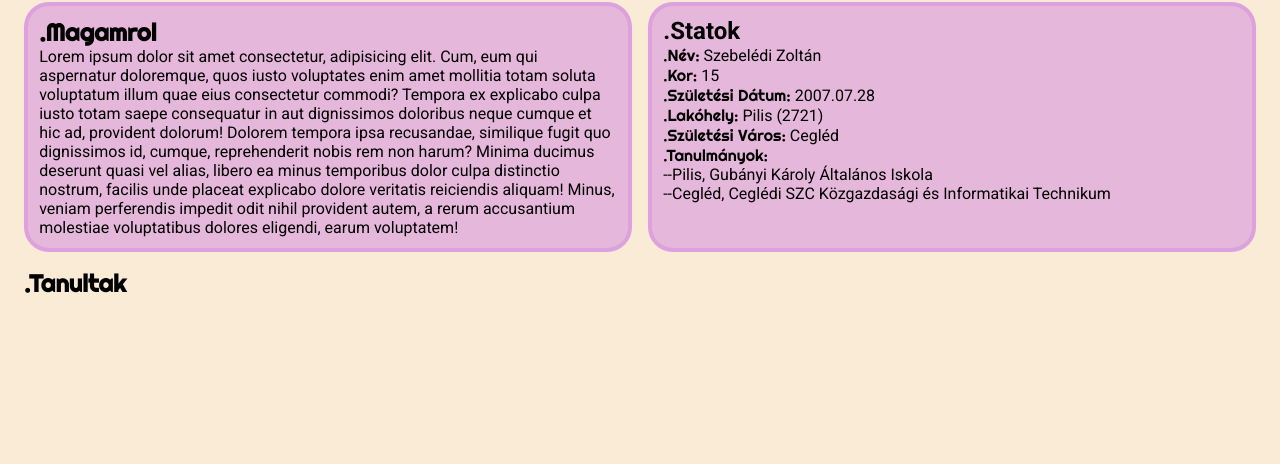
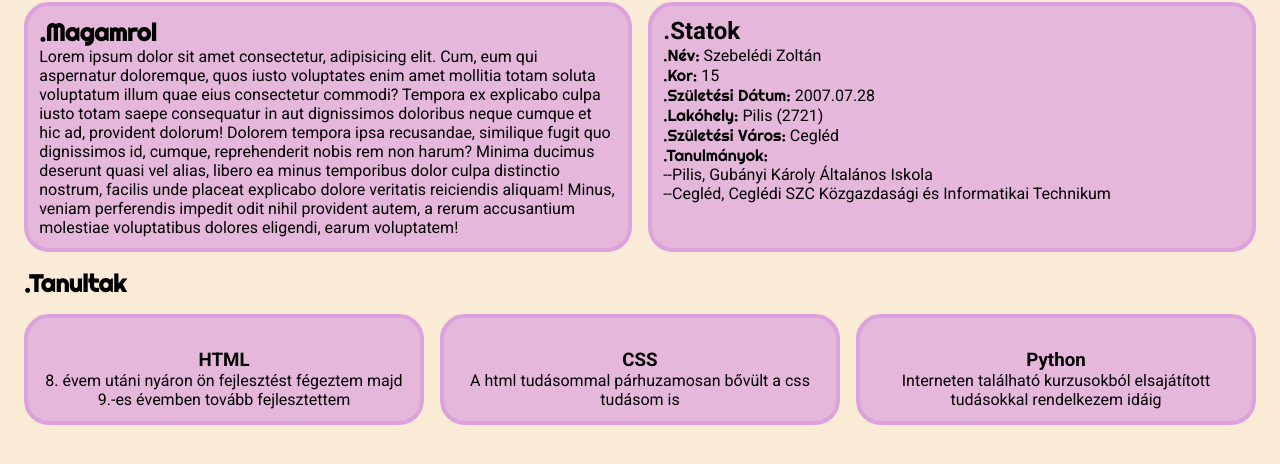
Before and after one commit to SzebelediZoltan/progalap_10, a plain HTML site: page web_poertfolio/index.html in a window 1280 px wide. Shown: the part 144-608 px from the top of the page. Drawn offline with Linux system fonts and the light colour scheme.

Commit message:
nemtudom

```diff
--- a/web_poertfolio/index.html
+++ b/web_poertfolio/index.html
@@ -42,12 +42,21 @@
         <div class="tanultak">
             <h2><span class="betu">.Tanultak</span></h2>
             <div class="lang">
-                <div class="langtab"></div>
-                <div class="langtab"></div>
-                <div class="langtab"></div>
-                <div class="langtab"></div>
-                <div class="langtab"></div>
-                <div class="langtab"></div>
+                <div class="langtab">
+                    <img src="" alt="">
+                    <h3>HTML</h3>
+                    <p>8. évem utáni nyáron ön fejlesztést fégeztem majd 9.-es évemben tovább fejlesztettem</p>
+                </div>
+                <div class="langtab">
+                    <img src="" alt="">
+                    <h3>CSS</h3>
+                    <p>A html tudásommal párhuzamosan bővült a css tudásom is</p>
+                </div>
+                <div class="langtab">
+                    <img src="" alt="">
+                    <h3>Python</h3>
+                    <p>Interneten található kurzusokból elsajátított tudásokkal rendelkezem idáig</p>
+                </div>
             </div>
         </div>
     </main>
--- a/web_poertfolio/style.css
+++ b/web_poertfolio/style.css
@@ -99,3 +99,27 @@ span {
 span:hover {
     text-shadow: 1px 1px 11px plum;
 }
+
+.lang {
+    display: flex;
+    justify-content: space-around;
+    gap: 1em;
+}
+
+.langtab {
+    width: 50%;
+    padding: .7em;
+    background-color: rgba(221, 161, 221, 0.7);
+    margin: 1em 0em;
+    border: 4px solid rgba(221, 161, 221, 1);
+    border-radius: 25px;
+    font-family: 'Righteous';
+}
+
+.langtab h3 {
+    text-align: center;
+}
+
+.langtab p {
+    text-align: center;
+}
```
Also changed, not shown: 1 other file.
